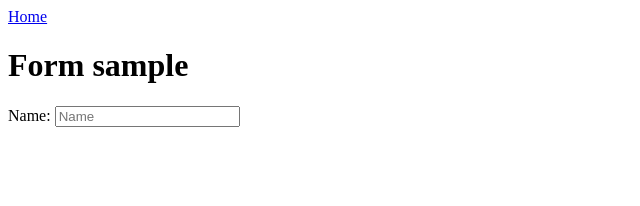
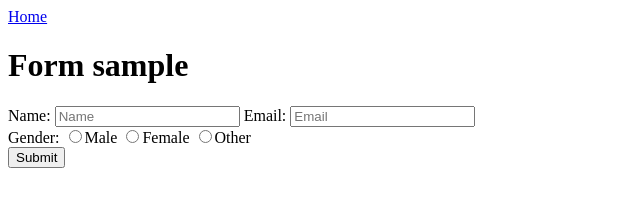
Before and after one commit to artibals/Lesson2, a plain HTML site: page form.html in a window 1280 px wide. Shown: the whole page, without its empty margins (0-640 px from the left). Drawn offline with Linux system fonts and the light colour scheme.

Commit message:
added form 2

```diff
--- a/form.html
+++ b/form.html
@@ -12,10 +12,25 @@
     </nav>
     <main>
       <h1>Form sample</h1>
-        <form>
-          <lable>Name:
-            <input type="text" placeholder="Name">
-          </lable>
+        <form action="https://formspree.io/xwkoeplw" method="POST">
+            <label>Name:
+                 <input type="text" placeholder="Name" name="name">
+            </label>
+            <label for="email">Email:</label>
+            <input type="email" placeholder="Email" id="email" name="email">
+            <br>
+            <label>Gender:</label>
+            <label>
+                 <input type="radio" name="gender" value="male">Male
+            </label>
+            <label>
+                 <input type="radio" name="gender" value="female">Female
+            </label>
+            <label>
+                 <input type="radio" name="gender" value="other">Other
+            </label>
+            <br>
+            <input type="submit">
         </form>
     </main>
 </body>
```
Also changed, not shown: index.html (+13 -0 lines).
